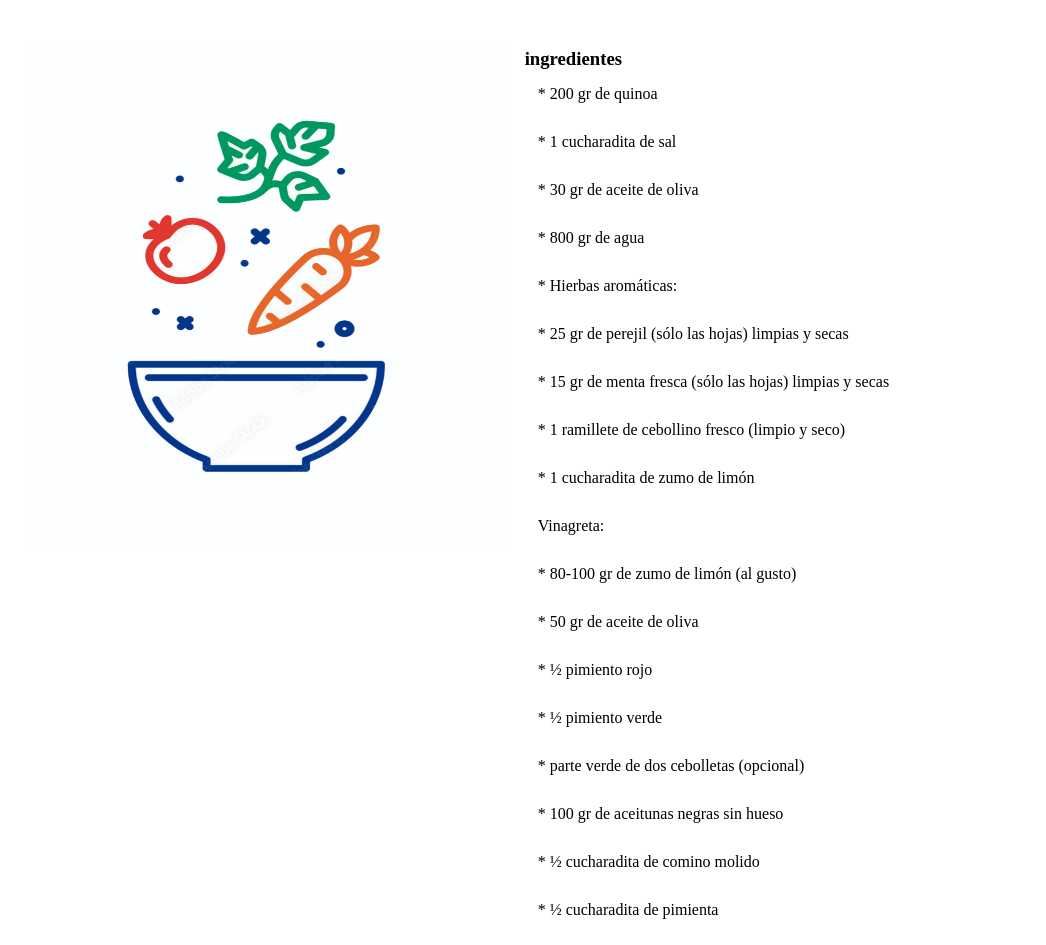
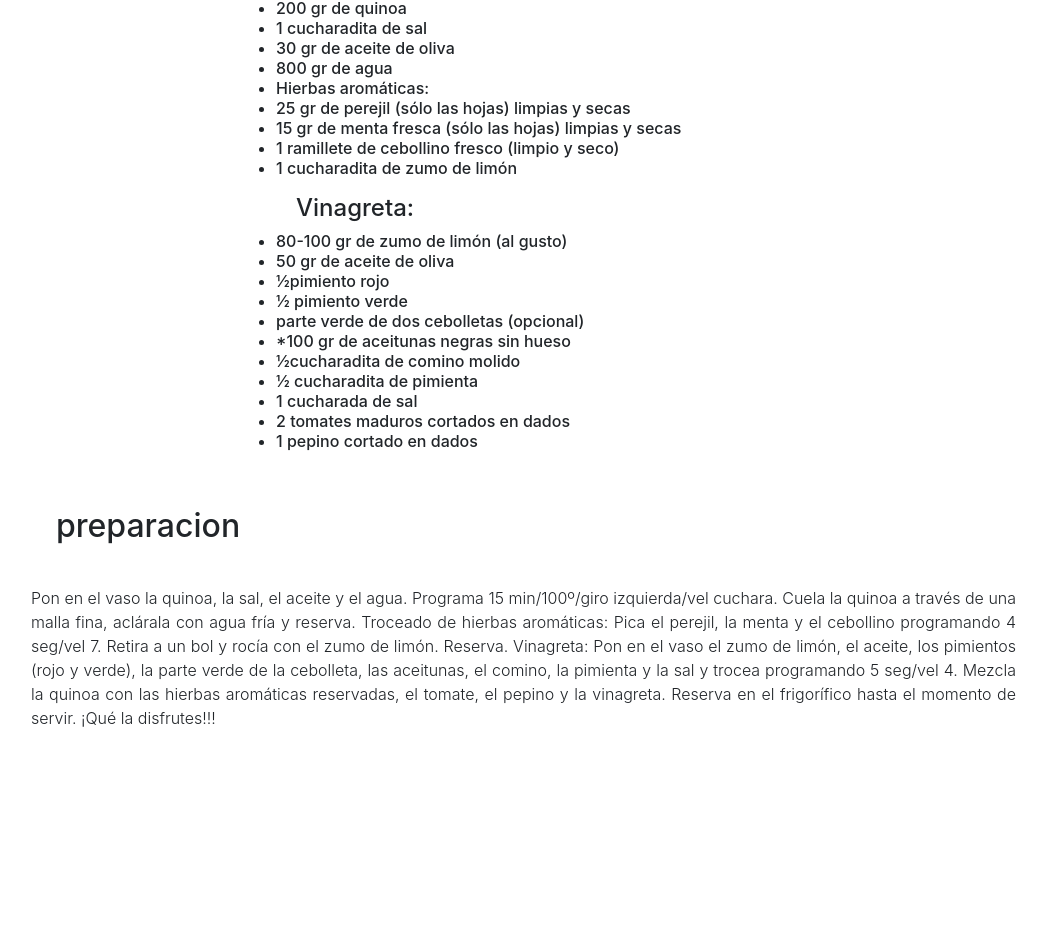
Before and after one commit to reveca94/comida-saludable, a plain HTML site: page index.html in a window 1280 px wide. Shown: the part 708-1653 px from the top of the page, without its empty margins (124-1170 px from the left). After the commit the page ends 1544 px from the top, so only its background shows below. Drawn offline with nearby package versions, Linux system fonts and the light colour scheme.

Commit message:
cambio de letra

```diff
--- a/estilos.css
+++ b/estilos.css
@@ -1,13 +1,13 @@
+@import url(https://fonts.googleapis.com/css?family=Cabin:400,700|Source+Sans+Pro:400,700);
+@import url(https://maxcdn.bootstrapcdn.com/font-awesome/4.7.0/css/font-awesome.min.css);
+
 *{
     margin: 0;
     padding: 0;
     box-sizing: border-box;
 
 }
-body{
-font-family:'nunito',
 
-}
 .contenedor{
 padding: 60px 0;
 width: 90%;
@@ -16,23 +16,16 @@ margin: auto;
 overflow: hidden;
 }
 
-.titulo{
-    color: rgb(14, 45, 118);
-    font-size: 30px;
-    text-align: center;
-    margin-bottom: 60px;
 
-}
 /* header*/
 
 header{
     width: 100%;
     height: 600px;
-    background: #A1FFCE;
-     /* fallback for old browsers */
-    background: -webkit-linear-gradient(to right, hsla(69, 33%, 96%, 0.034), #dcf1e64d), url(img/quinoa.jpg);
+     background: #232526;  /* fallback for old browsers */
+     background: -webkit-linear-gradient(to right, hsla(210, 3%, 26%, 0.568), hsla(200, 4%, 14%, 0.525)), url(img/quinoaaaa.jpg);
      /* Chrome 10-25, Safari 5.1-6 */
-    background: linear-gradient(to right, hsla(67, 60%, 97%, 0.022), #e2f4eb4a), url(img/quinoa.jpg);
+     background: linear-gradient(to right, hsla(210, 3%, 26%, 0.584), hsla(200, 4%, 14%, 0.545)), url(img/quinoaaaa.jpg);
     /* W3C, IE 10+/ Edge, Firefox 16+, Chrome 26+, Opera 12+, Safari 7+ */
     background-size: cover;
     background-attachment: fixed;
@@ -47,8 +40,8 @@ header .textos-header{
 
 }
 header .textos-header h1{
-    font-size: 50px;
-    color: #050505;
+    font-size: 70px;
+    color: #ffffff;
 
 }
 
@@ -73,28 +66,20 @@ header .textos-header h1{
     margin-bottom: 15px;
 
 }
-.contenido-ingredientes h3 span{
+h2, h4{
+    margin: 20px;
+
+}
+
+.contenido-ingredientes li{
+    font-weight: 500;
+    line-height: 20px;
+}
+ .contenido-preparacion h2{
     text-align: center;
     display: inline-block;
-    width: 30px;
-    height: 5px;
-    padding: 2px;
-    margin-right: 2px;
-
-}
-.contenido-ingredientes p{
-    padding: 0px 0px 30px 15px;
-    font-weight: 300;
-    text-align: justify;
-
-}
- .contenido-preparacion h3 span{
-    text-align: center;
-    display: inline-block;
-    width: 30px;
-    height: 50px;
-    padding: 0px;
-    margin-right: 2px;
+    padding: 30px;
+    margin: 10px;
  }
  .contenido-preparacion p{
     padding: 0px 0px 30px 15px;
--- a/index.html
+++ b/index.html
@@ -7,9 +7,13 @@
     <title>mochikaFOOD</title>
     <link rel="shortcut icon" href="img/logo mochika.png">
     <link rel="stylesheet" href="estilos.css">
-    <link href="https://fonts.googleapis.com/css2?family=Nunito:ital,wght@0,300;0,400;1,400&family=Open+Sans:ital,wght@0,300;0,400;0,700;1,300;1,500&display=swap" rel="stylesheet">
+    <link rel="stylesheet" href="https://cdn.jsdelivr.net/npm/bootstrap@4.4.1/dist/css/bootstrap.min.css"
+     integrity="sha384-Vkoo8x4CGsO3+Hhxv8T/Q5PaXtkKtu6ug5TOeNV6gBiFeWPGFN9MuhOf23Q9Ifjh" crossorigin="anonymous">
+    <script src="https://cdn.jsdelivr.net/npm/bootstrap@4.4.1/dist/js/bootstrap.min.js"
+     integrity="sha384-wfSDF2E50Y2D1uUdj0O3uMBJnjuUD4Ih7YwaYd1iqfktj0Uod8GCExl3Og8ifwB6" crossorigin="anonymous">
+    </script>
 </head>
-    <body>
+<body>
     <header>
     <section class="textos-header">
     <h1>Ensalada de quinoa</h1>
@@ -22,36 +26,38 @@
      </header>
   <main>
     <section class="contenedor sobre-nosotros">
-      <h2 class="titulo">bajo en FOODMAP</h2>
       <div class="contenedor-sobre-nosotros" alt="">
-        <img src="img/ensalada.jpg" height="500" width="400" alt="" class="imagen-abaut-us" >
         <div class="contenido-ingredientes">
-          <h3><span>ingredientes</span></h3>
-          <p>* 200 gr de quinoa
-          <p>* 1 cucharadita de sal</p>
-          <p>* 30 gr de aceite de oliva</p>
-          <p>* 800 gr de agua</p>
-          <p>* Hierbas aromáticas:</p>
-          <p>* 25 gr de perejil (sólo las hojas) limpias y secas</p>
-          <p>* 15 gr de menta fresca (sólo las hojas) limpias y secas</p>
-          <p>* 1 ramillete de cebollino fresco (limpio y seco)</p>
-          <p>* 1 cucharadita de zumo de limón</p>
-          <p>Vinagreta:</p>
-          <p>* 80-100 gr de zumo de limón (al gusto)</p>
-          <p>* 50 gr de aceite de oliva</p>
-          <p>* ½ pimiento rojo</p>
-          <p>* ½ pimiento verde</p>
-          <p>* parte verde de dos cebolletas (opcional)</p>
-          <p>*  100 gr de aceitunas negras sin hueso</p>
-          <p>* ½ cucharadita de comino molido</p>
-          <p>* ½ cucharadita de pimienta</p>
-          <p>* 1 cucharada de sal</p>
-          <p>* 2 tomates maduros cortados en dados</p>
-          <p>* 1 pepino cortado en dados</p>
+          <h2>ingredientes</h2>
+        <ul>
+          <li>200 gr de quinoa</li>
+          <li>1 cucharadita de sal</li>
+          <li>30 gr de aceite de oliva</li>
+          <li>800 gr de agua</li>
+          <li>Hierbas aromáticas:</li>
+          <li>25 gr de perejil (sólo las hojas) limpias y secas</li>
+          <li>15 gr de menta fresca (sólo las hojas) limpias y secas</li>
+          <li>1 ramillete de cebollino fresco (limpio y seco)</li>
+          <li>1 cucharadita de zumo de limón</li>
+        </ul>
+          <H4>Vinagreta:</H4>
+        <ul>
+          <li>80-100 gr de zumo de limón (al gusto)</li>
+          <li>50 gr de aceite de oliva</li>
+          <li>½pimiento rojo</li>
+          <li>½ pimiento verde</li>
+          <li>parte verde de dos cebolletas (opcional)</li>
+          <li>*100 gr de aceitunas negras sin hueso</li>
+          <li>½cucharadita de comino molido</li>
+          <li>½ cucharadita de pimienta</li>
+          <li>1 cucharada de sal</li>
+          <li> 2 tomates maduros cortados en dados</li>
+          <li>1 pepino cortado en dados</li>
+        </ul>
       </div>
     </div>
         <div class="contenido-preparacion">
-          <h3><span>preparacion</span></h3>
+          <h2>preparacion</h2>
             <p>Pon en el vaso la quinoa, la sal, el aceite y el agua. Programa 15 min/100º/giro izquierda/vel cuchara.
               Cuela la quinoa a través de una malla fina, aclárala con agua fría y reserva.
               Troceado de hierbas aromáticas:
```
Also changed, not shown: img/quinoaaaa.jpg (added).
